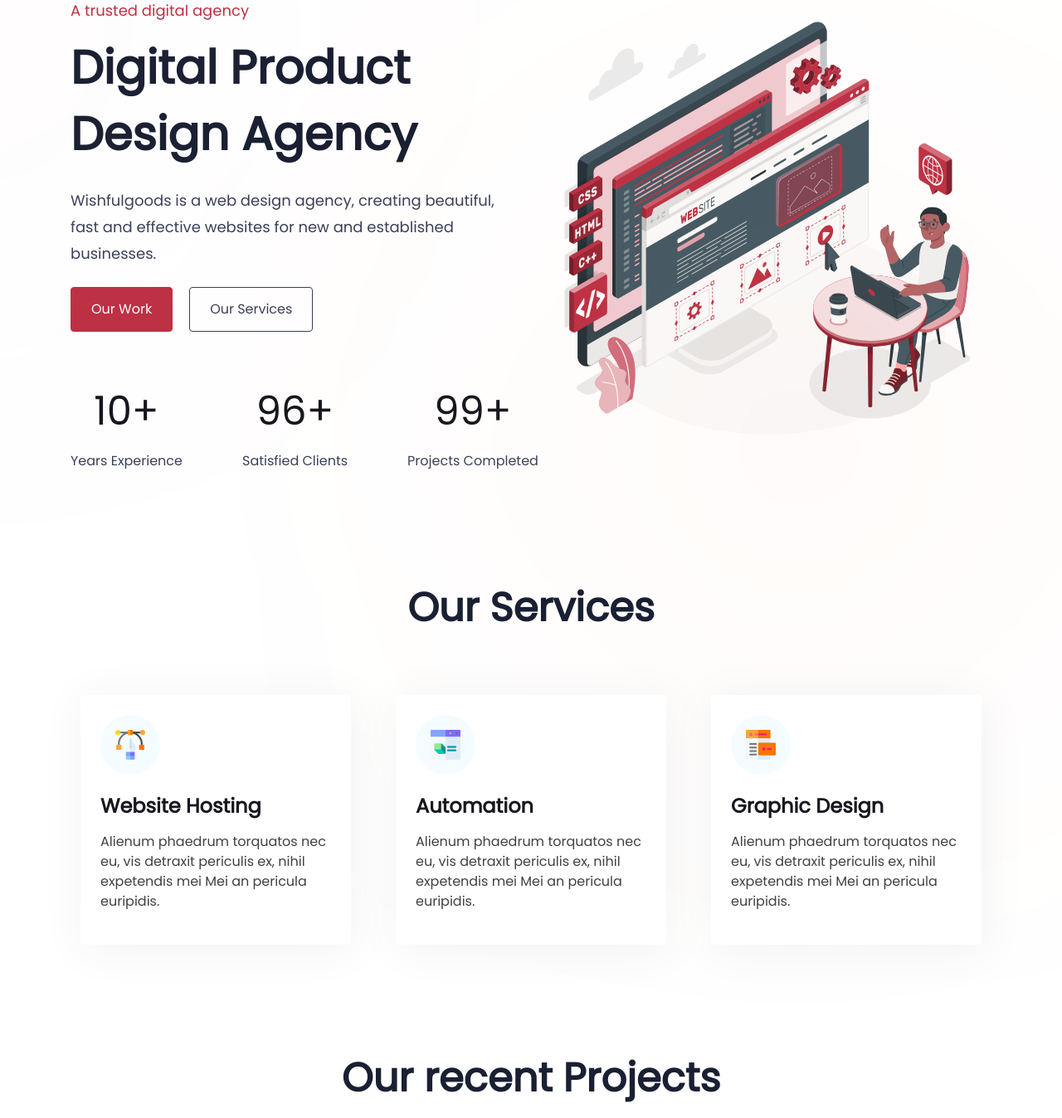
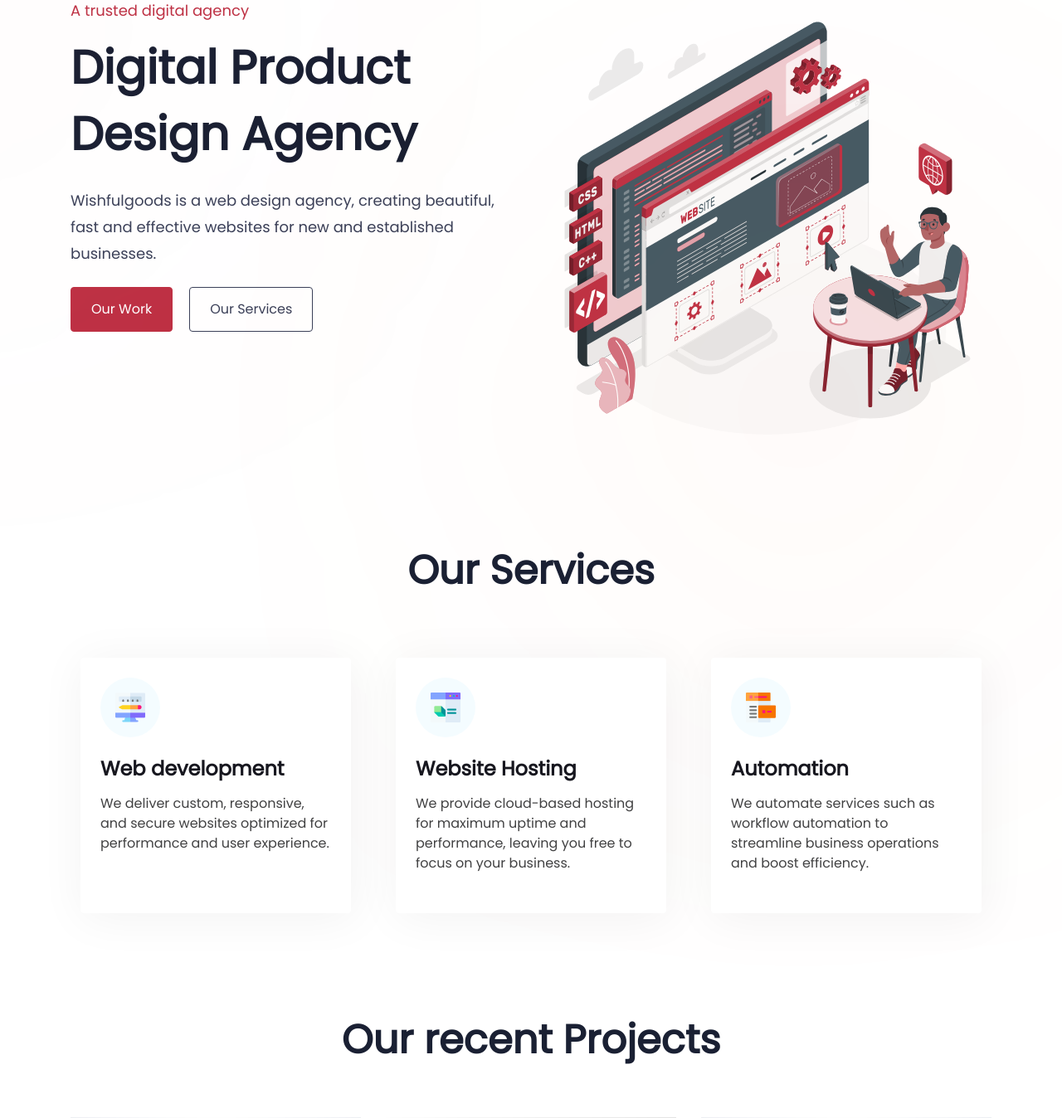
Before and after one commit to al-wazny/portfolio, a PHP site: page / in a window 1280 px wide. Shown: the part 199-1547 px from the top of the page at 83% size. Run offline with PHP 8.4, Linux system fonts and the light colour scheme; some libraries are stand-ins or nearby versions.

Commit message:
feat: Add actual content in english

```diff
--- a/assets/css/components/service.scss
+++ b/assets/css/components/service.scss
@@ -7,6 +7,7 @@ $icon-size: 36px;
   box-shadow: 3px 5px 55px 2px rgba(0, 0, 0, 0.05);
   padding: $space-m;
   margin: $base-space * 1.5;
+  height: 95%;
 
   .icon-wrapper {
     margin-bottom: $space-m;
--- a/assets/css/index.css
+++ b/assets/css/index.css
@@ -128,6 +128,7 @@
   box-shadow: 3px 5px 55px 2px rgba(0, 0, 0, 0.05);
   padding: 1.5rem;
   margin: 0.75rem;
+  height: 95%;
 }
 .service .icon-wrapper {
   margin-bottom: 1.5rem;
--- a/assets/js/app.js
+++ b/assets/js/app.js
@@ -14,29 +14,29 @@ const hiddenElements = document.querySelectorAll(".hidden");
 
 hiddenElements.forEach((element) => observer.observe(element));
 
-const counters = document.querySelectorAll(".count");
-const speed = 100;
+// const counters = document.querySelectorAll(".count");
+// const speed = 100;
 
-counters.forEach((counter) => {
-  counter.setAttribute("data", counter.innerText);
-  counter.innerText = 0;
+// counters.forEach((counter) => {
+//   counter.setAttribute("data", counter.innerText);
+//   counter.innerText = 0;
 
-  const animate = () => {
-    const value = +counter.getAttribute("data");
-    const data = +counter.innerText;
+//   const animate = () => {
+//     const value = +counter.getAttribute("data");
+//     const data = +counter.innerText;
 
-    const time = value / speed;
+//     const time = value / speed;
 
-    if (data < value) {
-      counter.innerText = Math.ceil(data + time);
-      setTimeout(animate, 10);
-    } else {
-      counter.innerText = value + "+";
-    }
-  };
+//     if (data < value) {
+//       counter.innerText = Math.ceil(data + time);
+//       setTimeout(animate, 10);
+//     } else {
+//       counter.innerText = value + "+";
+//     }
+//   };
 
-  animate();
-});
+//   animate();
+// });
 
 jQuery(document).ready(function () {
   jQuery(".swiper-container").each(function () {
--- a/index.php
+++ b/index.php
@@ -17,7 +17,6 @@
 <body id="bootstrap-overrides">
     <?= navigation(); ?>
     <main>
-        <!-- <?= var_dump($translation) ?> -->
         <section class="hidden" id="introduction">
             <div class="container">
                 <div class="row">
@@ -29,13 +28,13 @@
                             <a class="btn btn-primary"><?= $translation->introduction->ourWork ?></a>
                             <a class="btn btn-outline-dark"><?= $translation->introduction->ourServices ?></a>
                         </div>
-                        <div class="stats d-flex flex-column flex-md-row justify-content-center justify-content-lg-start">
+                        <!-- <div class="stats d-flex flex-column flex-md-row justify-content-center justify-content-lg-start">
                             <?=
-                            experienceStat(10, $translation->introduction->yearsExperience);
+                            experienceStat("4", $translation->introduction->yearsExperience);
                             experienceStat(96, $translation->introduction->satisfiedClients);
-                            experienceStat(99, $translation->introduction->projectsCompleted);
+                            experienceStat("16+", $translation->introduction->projectsCompleted);
                             ?>
-                        </div>
+                        </div> -->
                     </div>
                     <div class="col-12 col-lg-6">
                         <div class="illustration d-flex justify-content-center p-0 mt-5 mt-lg-0">
@@ -52,35 +51,20 @@
                 <div class="row">
                     <?=
                     service(
-                        '../../assets/icons/Grafich Design.png',
+                        "../../assets/icons/Group.png",
+                        $translation->services->development,
+                        $translation->services->developmentDescription
+                    );
+                    service(
+                        "../../assets/icons/011-logo.png",
                         $translation->services->hosting,
                         $translation->services->hostingDescription
                     );
                     service(
-                        "../../assets/icons/011-logo.png",
+                        "../../assets/icons/039-branding.png",
                         $translation->services->automation,
                         $translation->services->automationDescription
                     );
-                    service(
-                        "../../assets/icons/039-branding.png",
-                        $translation->services->design,
-                        $translation->services->designDescription
-                    );
-                    // service(
-                    //     "../../assets/icons/Group.png",
-                    //     'Web development',
-                    //     'Alienum phaedrum torquatos nec eu, vis detraxit periculis ex, nihil expetendis  mei Mei an pericula euripidis.'
-                    // );
-                    // service(
-                    //     "../../assets/icons/Group(1).png",
-                    //     'Website Hosting',
-                    //     'Alienum phaedrum torquatos nec eu, vis detraxit periculis ex, nihil expetendis  mei Mei an pericula euripidis.'
-                    // );
-                    // service(
-                    //     "../../assets/icons/Grafich Design.png",
-                    //     'Graphic Design',
-                    //     'Alienum phaedrum torquatos nec eu, vis detraxit periculis ex, nihil expetendis  mei Mei an pericula euripidis.'
-                    // );
                     ?>
                 </div>
             </div>
@@ -198,7 +182,7 @@
                         <p><?= $translation->contact->teamDescription ?></p>
                     </div>
                     <div class="col-12 col-md-3 d-flex justify-content-center align-items-center">
-                        <a class="btn" href="#">Get A Quote</a>
+                        <a class="btn" href="mailto:lalwazny@gmail.com">Get A Quote</a>
                     </div>
                 </div>
             </div>
--- a/view/components/service.php
+++ b/view/components/service.php
@@ -1,5 +1,5 @@
 <?php function service(String $icon, String $title, $description) { ?>
-    <div class="col-12 col-md-6 col-lg-4 m-auto">
+    <div class="col-12 col-md-6 col-lg-4 mx-auto">
         <div class="service card">
             <div class="icon-wrapper rounded-circle d-flex justify-content-center align-items-center">
                 <img src="<?= $icon ?>" alt="">
--- a/view/components/stat.php
+++ b/view/components/stat.php
@@ -1,4 +1,4 @@
-<?php function experienceStat(int $amount, String $title) { ?>
+<?php function experienceStat(String $amount, String $title) { ?>
     <div class="stat">
         <h3 data="0" class="count"><?= $amount ?></h3>
         <p><?= $title ?></p>
--- a/view/layout/footer.php
+++ b/view/layout/footer.php
@@ -20,17 +20,17 @@
                     <div class="contact-info">
                         <div class="whats-app">
                             <i class="fa-brands fa-whatsapp"></i>
-                            <p>0000000000</p>
+                            <p>+49 178 5792020</p>
                         </div>
                         <div class="email">
                             <i class="fa-regular fa-envelope"></i>
-                            <p>lalwazny@wishfulgoods.com</p>
+                            <p>lalwazny@gmail.com</p>
                         </div>
-                        <div class="social-media">
+                        <!-- <div class="social-media">
                             <p>Follow Us</p>
                             <a href="#"><i class="fa-brands fa-square-facebook"></i></a>
                             <a href="#"><i class="fa-brands fa-linkedin"></i></a>
-                        </div>
+                        </div> -->
                     </div>
                 </div>
             </div>
--- a/view/translation/snippets/en-GB.json
+++ b/view/translation/snippets/en-GB.json
@@ -12,11 +12,11 @@
   "services": {
     "title": "Our Services",
     "hosting": "Website Hosting",
-    "hostingDescription": "Alienum phaedrum torquatos nec eu, vis detraxit periculis ex, nihil expetendis mei Mei an pericula euripidis.",
+    "hostingDescription": "We provide cloud-based hosting for maximum uptime and performance, leaving you free to focus on your business.",
     "automation": "Automation",
-    "automationDescription": "Alienum phaedrum torquatos nec eu, vis detraxit periculis ex, nihil expetendis mei Mei an pericula euripidis.",
-    "design": "Graphic Design",
-    "designDescription": "Alienum phaedrum torquatos nec eu, vis detraxit periculis ex, nihil expetendis mei Mei an pericula euripidis."
+    "automationDescription": "We automate services such as workflow automation to streamline business operations and boost efficiency. ",
+    "development": "Web development",
+    "developmentDescription": "We deliver custom, responsive, and secure websites optimized for performance and user experience."
   },
   "projects": {
     "title": "Our recent Projects"
@@ -30,6 +30,6 @@
     "teamDescription": "We're a team of non-cynics who truly care for our work."
   },
   "footer": {
-    "agencyDescription": "OurStudio is a digital agency UI / UX Design and Website Development located in Ohio, United States of America"
+    "agencyDescription": "We are a digital agency offering web development, graphic design, and automation services. Our experienced team delivers innovative solutions tailored to your unique needs."
   }
 }
```
Also changed, not shown: 1 other file.
